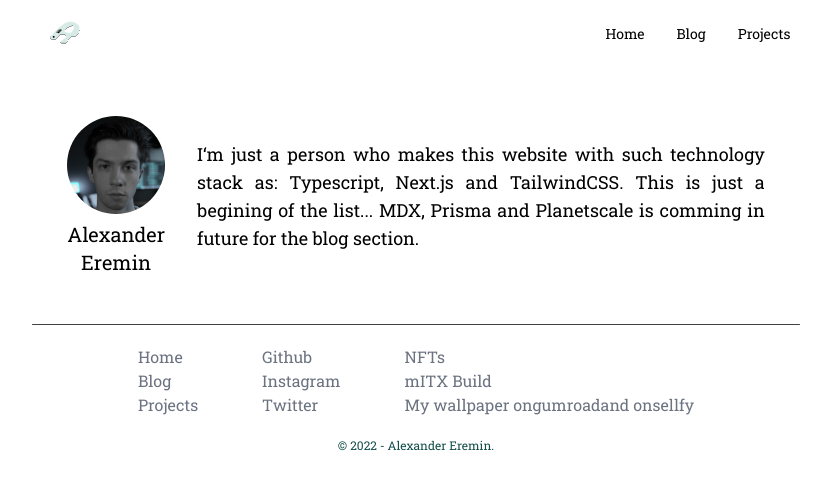
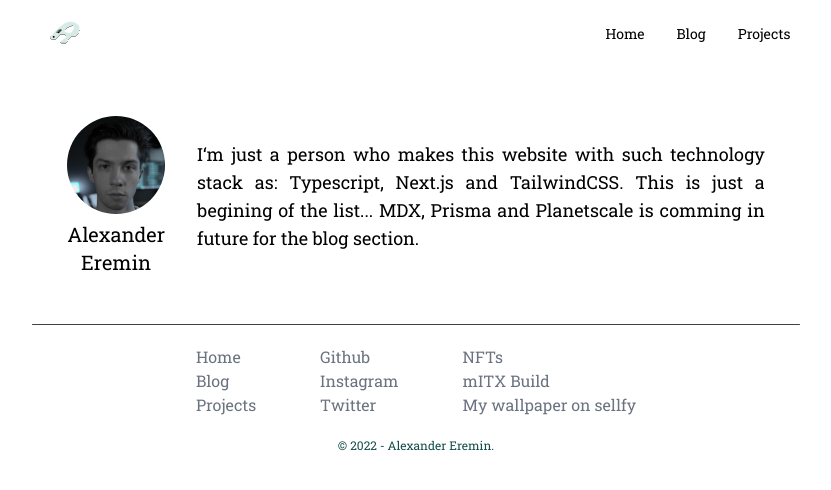
Before and after one commit to lexeremin/lexeremin.com, a Next.js app: page / in a window 1280 px wide. Shown: the top 490 px of the page, without its empty margins (224-1055 px from the left). Built offline with nearby package versions, Linux system fonts and the light colour scheme.

Commit message:
yet another changes to the footer links

```diff
--- a/components/Footer.tsx
+++ b/components/Footer.tsx
@@ -72,16 +72,9 @@ export default function Footer() {
                      </Link>
                   </li>
                   <li>
-                     My wallpaper on
-                     <Link href="https://devalex.gumroad.com/l/afpjw">
-                        <a className="hover:text-teal-500 transition ease-in duration-300">
-                           gumroad
-                        </a>
-                     </Link>
-                     and on
                      <Link href="https://devalex.sellfy.store/p/iphone-edge-wallpaper-pack/">
                         <a className="hover:text-teal-500 transition ease-in duration-300">
-                           sellfy
+                           My wallpaper on sellfy
                         </a>
                      </Link>
                   </li>
```
